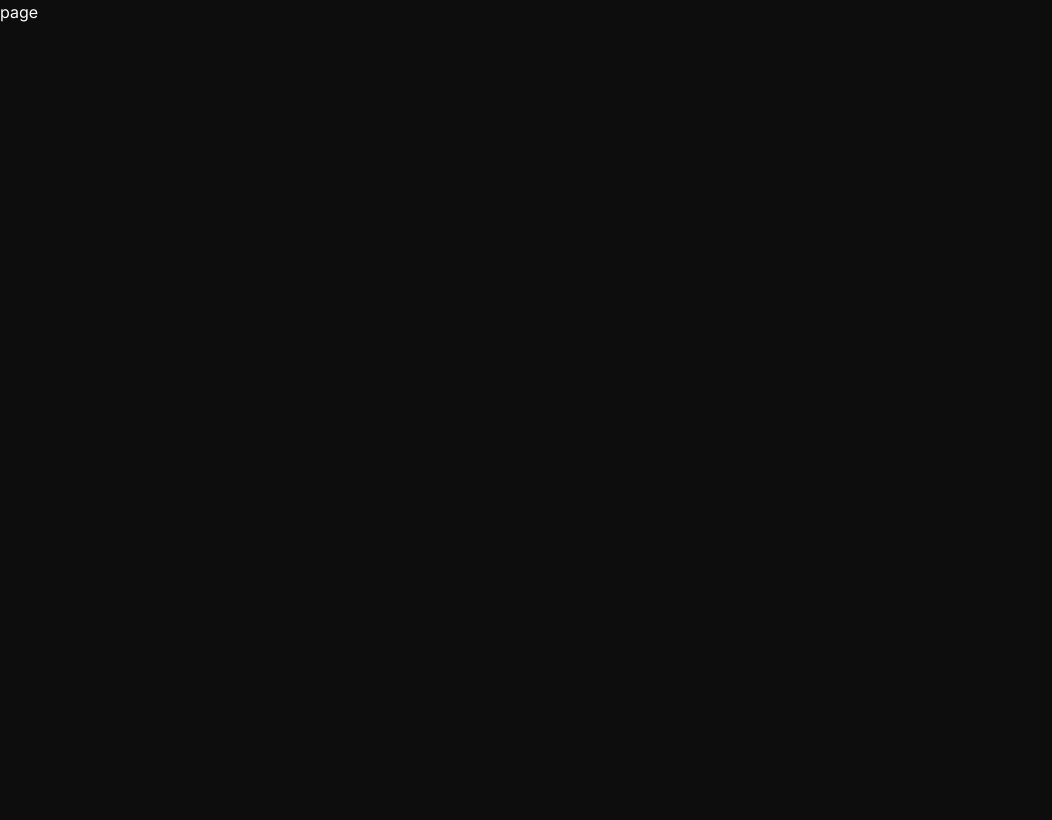
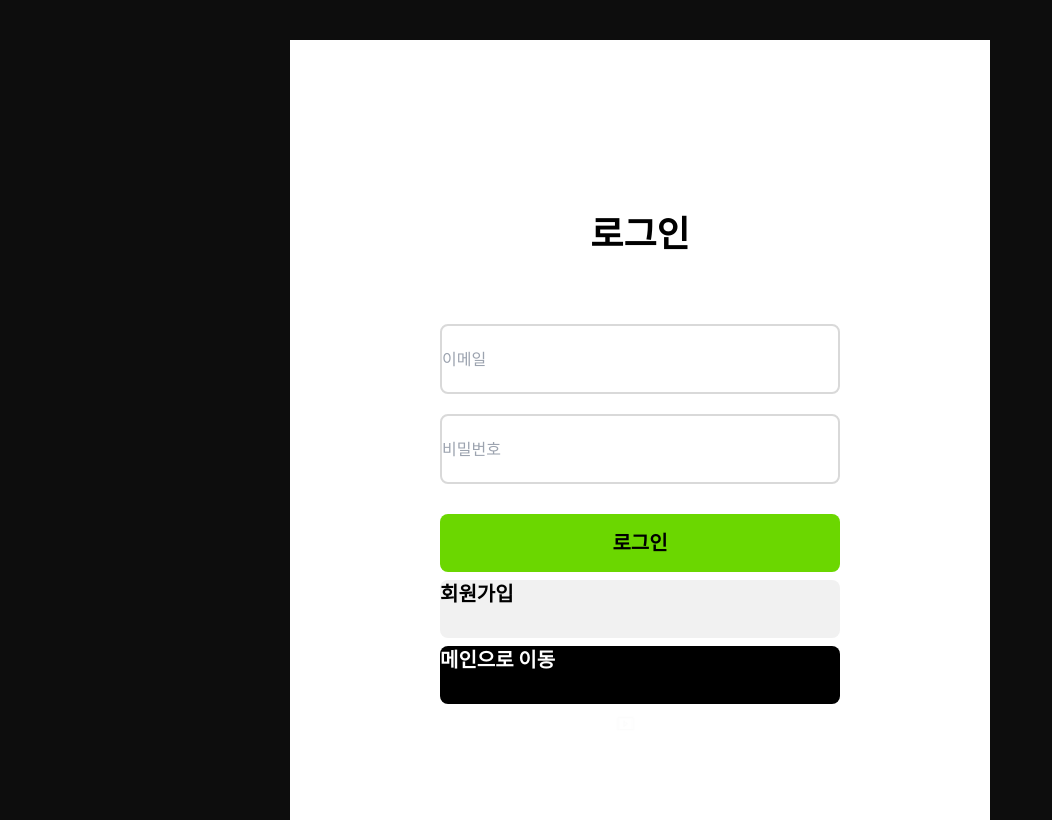
Before and after one commit to jongha1230/Twinify, a Next.js app: page /login in a window 1280 px wide. Shown: the whole page, without its empty margins (0-1052 px from the left). Built offline with nearby package versions, Linux system fonts and the light colour scheme.

Commit message:
✨ update : login signup tsx update

```diff
--- a/src/app/(providers)/(auth)/layout.tsx
+++ b/src/app/(providers)/(auth)/layout.tsx
@@ -1,7 +1,7 @@
 import { PropsWithChildren } from "react";
 
 function AuthLayout({ children }: PropsWithChildren) {
-  return <div>{children}</div>;
+  return <div className="flex flex-col items-center justify-center mt-10">{children}</div>;
 }
 
 export default AuthLayout;
--- a/src/app/(providers)/(auth)/login/page.tsx
+++ b/src/app/(providers)/(auth)/login/page.tsx
@@ -1,5 +1,29 @@
+import Link from "next/link";
+import Image from "next/image";
+
 function LoginPage() {
-  return <div>page</div>;
+  return (
+    <div className="flex flex-col items-center w-[43.75rem] h-[48.75rem] bg-white p-6 box-border">
+      <form className="flex flex-col items-center">
+        <h1 className="text-black text-4xl font-black  mt-[150px] mb-[70px]">로그인</h1>
+        <input type="text" className="rounded-lg border-solid border-2 border-[#D9D9D9] w-[25rem] h-[4.375rem] mb-[20px]" placeholder="이메일"></input>
+        <input type="password" className="rounded-lg border-solid border-2 border-[#D9D9D9] w-[25rem] h-[4.375rem] mb-[30px]" placeholder="비밀번호"></input>
+        <button className="rounded-lg text-black text-xl font-bold w-[25rem] h-[3.625rem] bg-[#6BD700] mb-[8px]">로그인</button>
+        <Link href={"/signup"} className="rounded-lg text-black text-xl font-bold w-[25rem] h-[3.625rem] bg-[#f1f1f1] mb-[8px]">
+          회원가입
+        </Link>
+        <Link href={"/"} className="rounded-lg  text-xl font-bold w-[25rem] h-[3.625rem] bg-[#000000] mb-[8px]">
+          메인으로 이동
+        </Link>
+        <div className="icon flex items-center justify-center">
+          <div className="relative w-5 h-5">
+            <Image src={"/icons/video.png"} alt={`icon`} fill sizes="20" className="object-contain" />
+          </div>
+          <span>댄스</span>
+        </div>
+      </form>
+    </div>
+  );
 }
 
 export default LoginPage;
--- a/src/app/(providers)/(auth)/signup/page.tsx
+++ b/src/app/(providers)/(auth)/signup/page.tsx
@@ -1,5 +1,21 @@
 function SignupPage() {
-  return <div>page</div>;
+  return (
+    <div className="flex flex-col items-center w-[43.75rem] h-[48.75rem] bg-white p-6 box-border">
+      <div className="flex ml-auto mb-[60px] gap-1">
+        <p className="text-black">계정이 있으신가요? </p>
+        <p className="text-[#6BD700]">로그인하기</p>
+      </div>
+      <form className="flex flex-col items-center gap-5">
+        <h1 className="text-black text-4xl font-black mb-[8px]">환영합니다!</h1>
+        <input type="text" className="rounded-lg border-solid border-2 border-[#D9D9D9] w-[25rem] h-[4.375rem]" placeholder="닉네임"></input>
+        <input type="text" className="rounded-lg border-solid border-2 border-[#D9D9D9] w-[25rem] h-[4.375rem]" placeholder="이메일"></input>
+        <input type="password" className="rounded-lg border-solid border-2 border-[#D9D9D9] w-[25rem] h-[4.375rem]" placeholder="비밀번호"></input>
+        <input type="password" className="rounded-lg border-solid border-2 border-[#D9D9D9] w-[25rem] h-[4.375rem]" placeholder="비밀번호 확인"></input>
+        <button className="rounded-lg text-black text-xl font-bold w-[25rem] h-[3.625rem] bg-[#6BD700] mt-[8px]">회원가입</button>
+      </form>
+      <p className="mt-[60px] text-black">By continuing you indicate that you read and agreed to the Terms of Use</p>
+    </div>
+  );
 }
 
 export default SignupPage;
```
Also changed, not shown: src/app/(providers)/(root)/(my)/mypage/page.tsx (+2 -10 lines).
